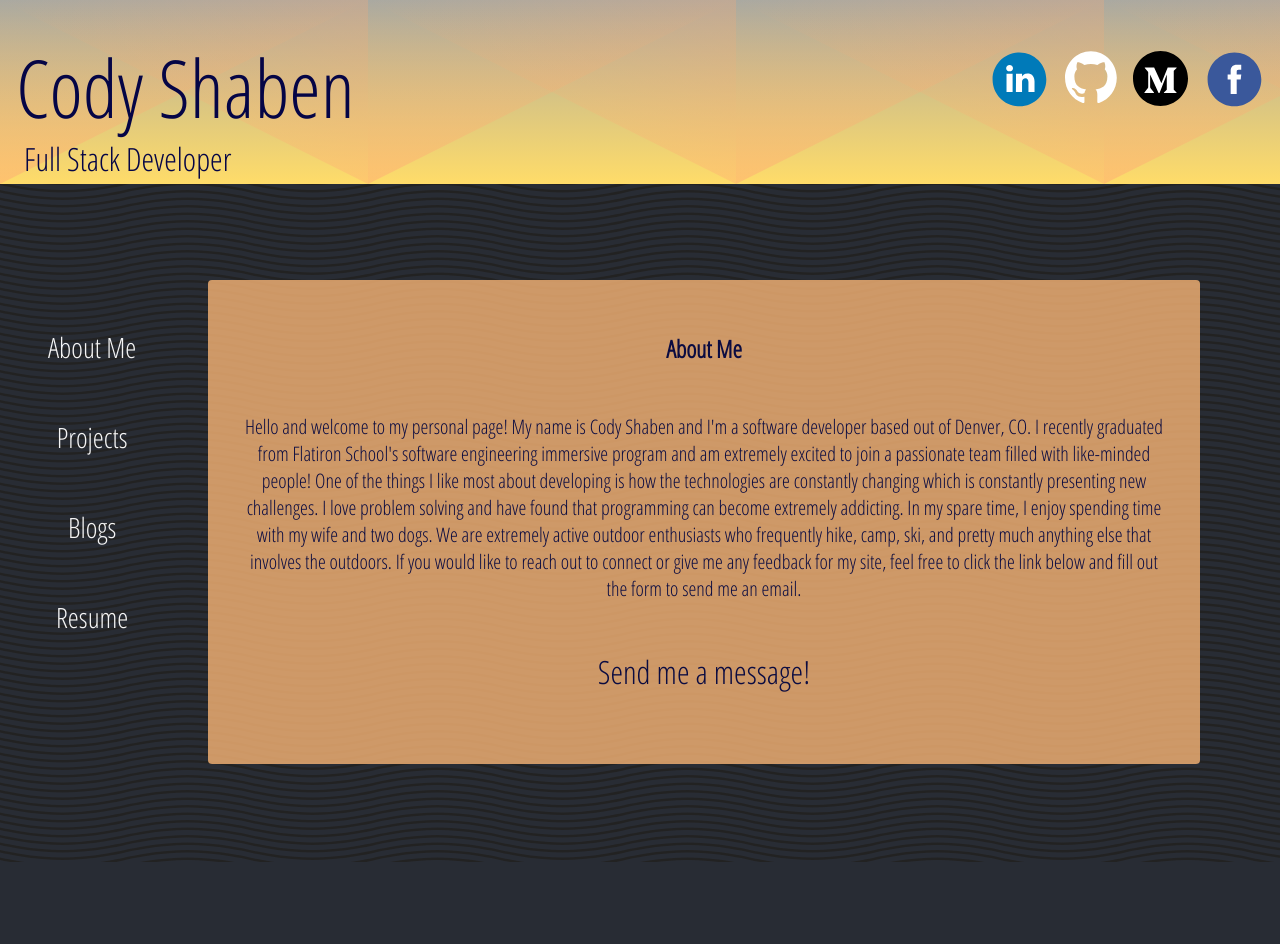
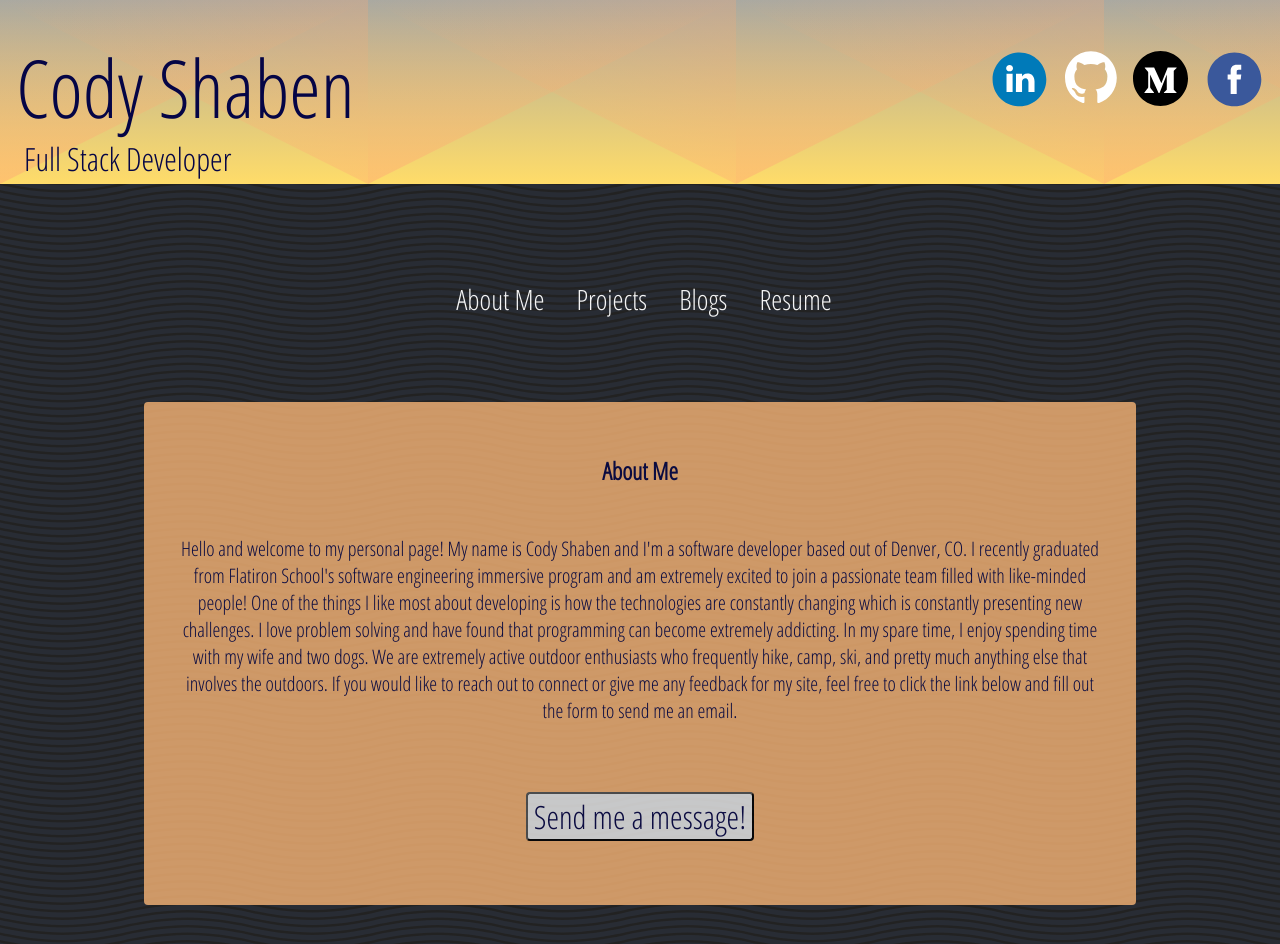
Before and after one commit to codyshaben/codyshaben-frontend, a React (Create React App) app: page / in a window 1280 px wide. Shown: the top 944 px of the page. Before the commit the page ends 862 px from the top, so only its background shows below. Built offline with nearby package versions, Linux system fonts and the light colour scheme; no server answers; a web font is replaced by a local one.

Commit message:
changed vertical navbar to horizontal format and corrected the routing problem from the about page

```diff
--- a/src/App.js
+++ b/src/App.js
@@ -2,14 +2,13 @@ import React, {Component} from 'react';
 import './App.css';
 import HorizontalNav from './Components/HorizontalNav'
 import VerticalNav from './Components/VerticalNav';
-import AboutMe from './Components/AboutMe';
+import AboutMe from './Components/AboutMe'
 
 export default function App() {
   return (
     <div className="App">
       <HorizontalNav />
       <VerticalNav />
-      <AboutMe />
     </div>
   );
 }
--- a/src/Components/AboutMe.css
+++ b/src/Components/AboutMe.css
@@ -7,8 +7,8 @@
     margin-bottom: 50px;
     vertical-align: middle;
     padding: 1rem;
-    margin-left: 15%;
-    margin-right: 5%;
+    margin-left: 10%;
+    margin-right: 10%;
     font-family: 'Open Sans Condensed', sans-serif;
 }
 
@@ -18,14 +18,17 @@ img {
 }
 
 .submit-message {
+    color: rgb(5, 5, 70);
+    font-family: 'Open Sans Condensed', sans-serif;
     cursor: pointer;
     font-size: 2rem;
     margin-bottom: 2rem;
-    margin-top: 3rem
+    margin-top: 3rem;    border-radius: .25rem;
+
 }
 
 .about-me {
-    margin-top: 5rem;
+    margin-top: 0rem;
     margin-bottom: 2rem;
     padding: 2rem;
     vertical-align: center;
--- a/src/Components/AboutMe.js
+++ b/src/Components/AboutMe.js
@@ -23,10 +23,10 @@ class AboutMe extends Component {
                     <h2>About Me</h2>
                     <p id="about-me-p">Hello and welcome to my personal page! My name is Cody Shaben and I'm a software developer based out of Denver, CO. I recently graduated from Flatiron School's software engineering immersive program and am extremely excited to join a passionate team filled with like-minded people! One of the things I like most about developing is how the technologies are constantly changing which is constantly presenting new challenges. I love problem solving and have found that programming can become extremely addicting. In my spare time, I enjoy spending time with my wife and two dogs. We are extremely active outdoor enthusiasts who frequently hike, camp, ski, and pretty much anything else that involves the outdoors. If you would like to reach out to connect or give me any feedback for my site, feel free to click the link below and fill out the form to send me an email.</p>
                     <div className="contact-info">
-                        <a
+                        <button
                             onClick={this.toggleContactFormShowing}
                             className="submit-message"
-                        >Send me a message!</a>
+                        >Send me a message!</button>
 
                 </div>
                 {
--- a/src/Components/Blog.css
+++ b/src/Components/Blog.css
@@ -2,8 +2,6 @@
     display: flex;
     flex-direction: column;
     height: 100%;
-    width: 75%;
-    margin-left: 15%;
     justify-content: center;
     padding: 1rem;
     border-radius: .25rem;
@@ -21,7 +19,7 @@
 }
 
 .blog-ul {
-    margin-top: 5rem;
+    margin-top: 0rem;
     margin-bottom: 0;
     padding: 1rem
 }
--- a/src/Components/Projects.css
+++ b/src/Components/Projects.css
@@ -1,8 +1,6 @@
 .projects {
     height: 100%;
     font-family: 'Open Sans Condensed', sans-serif;
-    width: 75%;
-    margin-left: 15%;
     justify-content: center;
     padding: 1rem;
     border-radius: .25rem;
@@ -20,7 +18,7 @@
   }
 
   .project-ul {
-      margin-top: 5rem;
+      margin-top: 0rem;
       margin-bottom: 0;
       padding: 1rem
   }
--- a/src/Components/Resume.css
+++ b/src/Components/Resume.css
@@ -1,5 +1,5 @@
 #resume {
-    margin-top: 5rem;
+    margin-top: 0rem;
     width: 100%;
     box-shadow: 0px 0px 20px 0px rgb(248, 181, 118);
 
--- a/src/Components/VerticalNav.css
+++ b/src/Components/VerticalNav.css
@@ -10,16 +10,15 @@ h1 {
 
 .vertical-nav {
     display: flex;
-    flex-direction: column;
-    vertical-align: middle;
-    float: left;
-    padding: 3rem;
+    flex-direction: row;
+    justify-content: center;
 }
 
 .nav-li {
     text-decoration: none;
     cursor: pointer;
     margin-bottom: 40px;
+    margin-right: 2rem;
     font-size: 1.75rem;
     color: whitesmoke;
     font-family: 'Open Sans Condensed', sans-serif;
@@ -29,6 +28,11 @@ h1 {
     color:rgb(221, 99, 28)
 }
 
+.main-page {
+    display: flex;
+    flex-direction: column;
+}
+
 ul {
     margin-top: 6rem;
     list-style-type: none;
--- a/src/Components/VerticalNav.js
+++ b/src/Components/VerticalNav.js
@@ -37,7 +37,7 @@ class VerticalNav extends Component {
     render(){
         return(
             <Router>
-                <div>
+                <div className='main-page'>
                     <nav>
                         <ul className="vertical-nav">
                         <li >
@@ -56,11 +56,6 @@ class VerticalNav extends Component {
 
                     </nav>
                     <Switch>
-                        <Route path='/about'>
-                            <AboutMe
-                                user={this.state.user}
-                            />
-                        </Route>
                         <Route path='/projects'>
                             <Projects
                                 user={this.state.user}
@@ -76,6 +71,11 @@ class VerticalNav extends Component {
                                 user={this.state.user}
                             />
                         </Route>
+                        <Route path='/'>
+                            <AboutMe
+                                user={this.state.user}
+                            />
+                        </Route>
                     </Switch>
                 </div>
             </Router>
```
